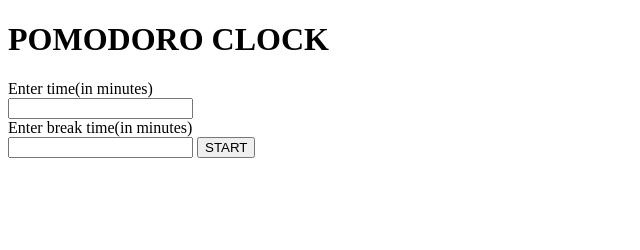
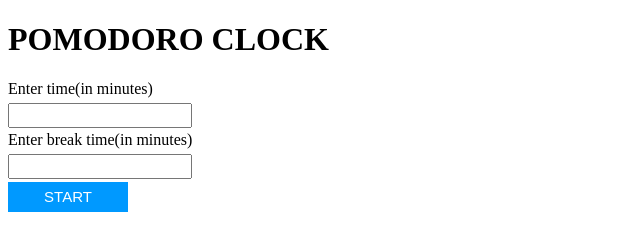
Before and after one commit to shoutoutloud/pomodoro-js, a plain HTML site: page index.html in a window 1280 px wide. Shown: the whole page, without its empty margins (0-640 px from the left). Drawn offline with Linux system fonts and the light colour scheme.

Commit message:
added css

```diff
--- a/index.html
+++ b/index.html
@@ -5,6 +5,59 @@
       .tm{
         font-size: 24px;
       }
+      input[type=text], textarea {
+      -webkit-transition: all 0.30s ease-in-out;
+      -moz-transition: all 0.30s ease-in-out;
+      -ms-transition: all 0.30s ease-in-out;
+      -o-transition: all 0.30s ease-in-out;
+      outline: none;
+      padding: 3px 0px 3px 3px;
+      margin: 5px 1px 3px 0px;
+        border: 1px so  lid #DDDDDD;
+      }
+
+      input[type=text]:focus, textarea:focus {
+      box-shadow: 0 0 5px rgba(81, 203, 238, 1);
+      padding: 3px 0px 3px 3px;
+      margin: 5px 1px 3px 0px;
+      border: 1px solid rgba(81, 203, 238, 1);
+      }
+      .btn {
+    position: relative;
+    background-color: #0099ff;
+    border: 5px;
+    font-size: 15px;
+    color: #FFFFFF;
+    height: 30px;
+    width: 120px;
+    text-align: center;
+    -webkit-transition-duration: 0.4s; /* Safari */
+    transition-duration: 0.4s;
+    text-decoration: none;
+    overflow: hidden;
+    cursor: pointer;
+}
+
+.btn:after {
+    content: "";
+    background: #b3e0ff;
+    display: block;
+    position: absolute;
+    padding-top: 300%;
+    padding-left: 350%;
+    margin-left: -20px!important;
+    margin-top: -120%;
+    opacity: 0;
+    transition: all 0.8s
+}
+
+.btn:active:after {
+    padding: 0;
+    margin: 0;
+    opacity: 1;
+    transition: 0s
+}
+
     </style>
     <meta charset="utf-8">
     <title>Pomodoro clock</title>
@@ -12,9 +65,9 @@
   <body>
     <h1>POMODORO CLOCK</h1>
     Enter time(in minutes) <br>
-    <input type="text" id="pom" name="" value=""> <br>Enter break time(in minutes) <br>
-    <input type="text" id="break" name="" value="">
-    <button onclick="start()" type="button" name="button">START</button>
+    <input type="text" id="pom" value=""> <br>Enter break time(in minutes) <br>
+    <input type="text" id="break" value=""><br>
+    <button class="btn" onclick="start()" type="button" name="button">START</button>
     <div id="time" class="tm">
 
     </div>
```
